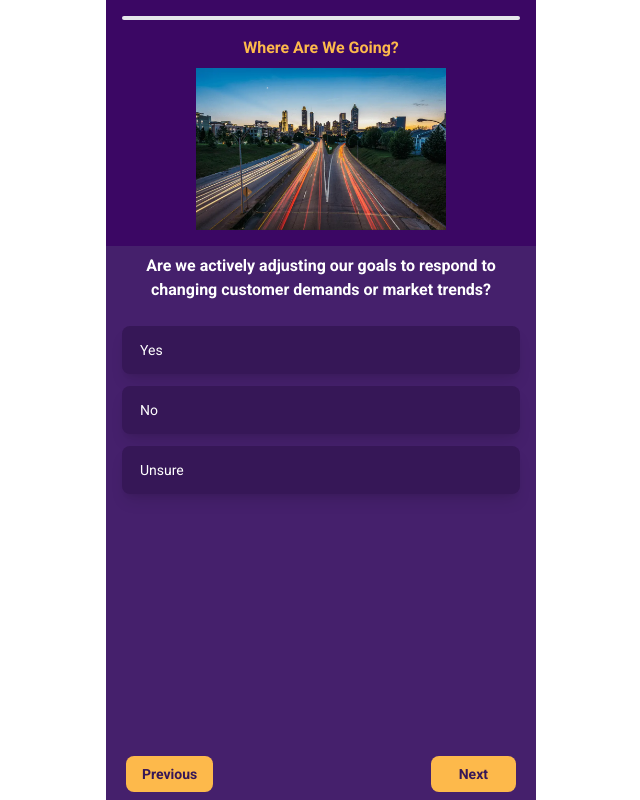
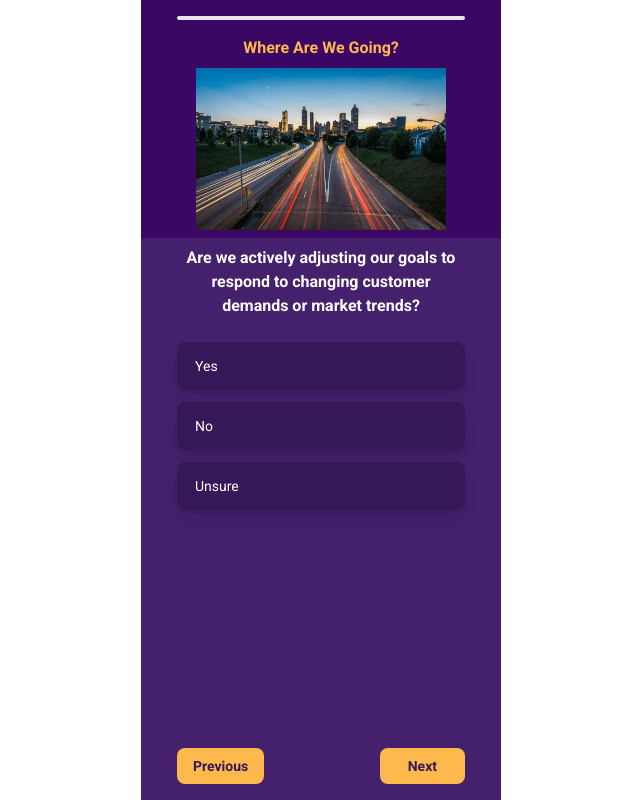
Before and after one commit to Pavan-1802/intellivolve, a React (Vite) app: page / in a window 1280 px wide. Both pictures are taken after a click on the button "Start". Shown: the whole page, without its empty margins (319-959 px from the left). Built offline with nearby package versions, Linux system fonts and the light colour scheme; no server answers.

Commit message:
width issue fixes and lazy loading implemented

```diff
--- a/package.json
+++ b/package.json
@@ -13,7 +13,8 @@
     "@supabase/supabase-js": "^2.45.4",
     "lucide-react": "^0.445.0",
     "react": "^18.3.1",
-    "react-dom": "^18.3.1"
+    "react-dom": "^18.3.1",
+    "react-lazy-load-image-component": "^1.6.2"
   },
   "devDependencies": {
     "@eslint/js": "^9.9.0",
--- a/src/App.jsx
+++ b/src/App.jsx
@@ -86,8 +86,8 @@ const App = () => {
   };
 
   return (
-    <div className="flex justify-center h-screen overflow-y-hidden">
-      <div className="w-[430px] roboto-regular bg-[#45206C] h-full flex flex-col items-center justify-around">
+    <div className="flex justify-center h-screen overflow-x-hidden overflow-y-hidden">
+      <div className="w-screen sm:w-[360px] roboto-regular bg-[#45206C] h-full flex flex-col items-center justify-around">
         <MobileQuiz
           questions={restructuredQuestions}
           onSubmit={handleQuizSubmit}
--- a/src/MobileQuiz.jsx
+++ b/src/MobileQuiz.jsx
@@ -1,6 +1,8 @@
 /* eslint-disable react/prop-types */
 import { useState, useMemo } from "react";
 import { CircleCheckBig } from "lucide-react";
+import { LazyLoadImage } from "react-lazy-load-image-component";
+import "react-lazy-load-image-component/src/effects/blur.css";
 
 const MobileQuiz = ({ questions, onSubmit }) => {
   const [currentIndex, setCurrentIndex] = useState(0);
@@ -64,7 +66,13 @@ const MobileQuiz = ({ questions, onSubmit }) => {
         <h1 className="text-2xl roboto-regular uppercase w-full text-[#FCA82F] text-center font-bold">
           Intellivolve
         </h1>
-        <img src="/banner.webp" width={300} className="p-2" alt="" />
+        <LazyLoadImage
+          alt=""
+          effect="blur"
+          width={288}
+          src="/banner.webp"
+          placeholderSrc="placeholder.jpg" // Optional blur-up while loading
+        />
         <p className="text-xl text-center text-white font-semibold">
           Self Diagnosis Tool
         </p>
@@ -76,7 +84,7 @@ const MobileQuiz = ({ questions, onSubmit }) => {
           value={userData.name}
           onChange={handleUserDataChange}
           placeholder="Your Name"
-          className="w-full p-3 rounded-lg bg-[#361757] text-white text-base"
+          className="w-full max-w-[288px] p-3 rounded-lg bg-[#361757] text-white text-base"
         />
         <input
           type="text"
@@ -84,7 +92,7 @@ const MobileQuiz = ({ questions, onSubmit }) => {
           value={userData.organization}
           onChange={handleUserDataChange}
           placeholder="Organization Name"
-          className="w-full p-3 rounded-lg bg-[#361757] text-white text-base"
+          className="w-full max-w-[288px] p-3 rounded-lg bg-[#361757] text-white text-base"
         />
         <input
           type="text"
@@ -92,7 +100,7 @@ const MobileQuiz = ({ questions, onSubmit }) => {
           value={userData.location}
           onChange={handleUserDataChange}
           placeholder="Organization Location"
-          className="w-full p-3 rounded-lg bg-[#361757] text-white text-base"
+          className="w-full max-w-[288px] p-3 rounded-lg bg-[#361757] text-white text-base"
         />
         <input
           type="email"
@@ -100,7 +108,7 @@ const MobileQuiz = ({ questions, onSubmit }) => {
           value={userData.email}
           onChange={handleUserDataChange}
           placeholder="Business Email Address"
-          className="w-full p-3 rounded-lg bg-[#361757] text-white text-base"
+          className="w-full max-w-[288px] p-3 rounded-lg bg-[#361757] text-white text-base"
         />
         <button
           onClick={handleNext}
@@ -115,8 +123,8 @@ const MobileQuiz = ({ questions, onSubmit }) => {
   return (
     <div className="flex flex-col justify-between h-screen rounded-xl w-full">
       {!isFirstQuestion && (
-        <div className="p-4 bg-purple-950">
-          <div className="w-full bg-gray-200 transition-all duration-1000 ease-out rounded-full h-1 ">
+        <div className="p-4 bg-purple-950 flex justify-center">
+          <div className="w-full max-w-[288px] bg-gray-200 transition-all duration-1000 ease-out rounded-full h-1 ">
             <div
               className="bg-[#FCA82F] h-1 transition-all duration-500 ease-out rounded-full"
               style={{ width: `${progress}%` }}
@@ -131,11 +139,13 @@ const MobileQuiz = ({ questions, onSubmit }) => {
       )}
       {!isFirstQuestion && (
         <div className="flex bg-purple-950 justify-center w-full">
-          <img
-            className="mt-2 mb-4"
+          <LazyLoadImage
+          alt=""
+          effect="blur"
+          className="mt-2 mb-2"
+          width={250}
           src={currentQuestion.picture}
-            width={250}
-            alt="picture"
+          placeholderSrc="placeholder.jpg" // Optional blur-up while loading
         />
         </div>
       )}
@@ -144,16 +154,18 @@ const MobileQuiz = ({ questions, onSubmit }) => {
           renderUserDataInputs()
         ) : (
           <>
-            <p className="text-base text-center text-white font-semibold mb-4 px-2 py-2">
+            <div className="w-full flex justify-center">
+              <p className="text-base max-w-[288px] text-center text-white font-semibold mb-4 px-2 py-2">
                 {currentQuestion.text}
               </p>
+            </div>
             <div className="flex flex-col gap-3 px-4 items-center">
               {currentQuestion.options.map((option) => {
                 const isSelected = answers[currentQuestion.id] === option.value;
                 return (
                   <button
                     key={option.value}
-                    className={`w-full py-3 text-sm px-4 text-left text-white rounded-lg shadow-lg bg-[#361757] flex items-center justify-between transition-all duration-300 ${
+                    className={`w-full max-w-[288px] py-3 text-sm px-4 text-left text-white rounded-lg shadow-lg bg-[#361757] flex items-center justify-between transition-all duration-300 ${
                       isSelected
                         ? "border-2 border-[#FDB94B]"
                         : "border-2 border-transparent"
@@ -173,10 +185,11 @@ const MobileQuiz = ({ questions, onSubmit }) => {
           </>
         )}
       </div>
+      <div className="w-full pb-4 flex justify-center">
         <div
           className={`flex ${
             isFirstQuestion ? "justify-center" : "justify-between"
-        }  mt-4 py-2 px-5 `}
+          }  mt-4 w-full max-w-[288px] mx-4`}
         >
           <button
             onClick={handlePrevious}
@@ -206,6 +219,7 @@ const MobileQuiz = ({ questions, onSubmit }) => {
           )}
         </div>
       </div>
+    </div>
   );
 };
 
```
Also changed, not shown: 1 other file (tests, documents, lock files or other folders). Lines whose indentation alone changed are shown as unchanged.
